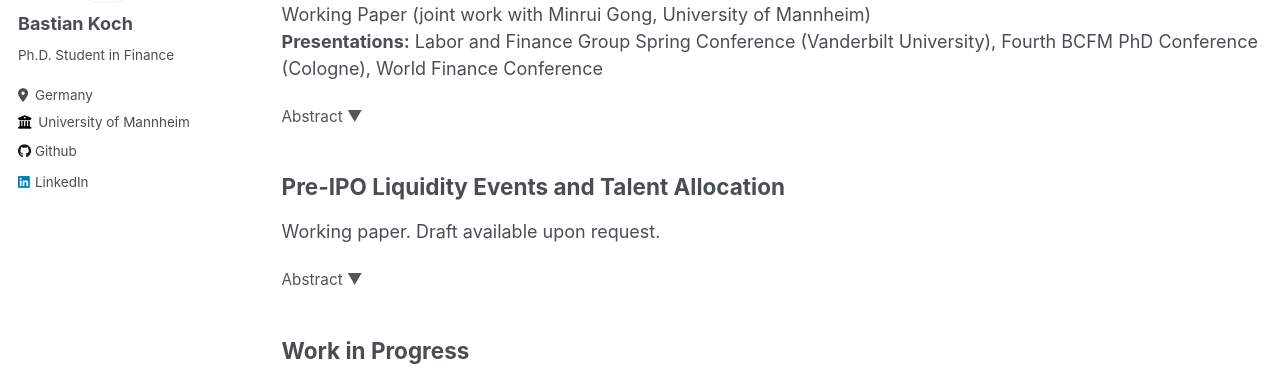
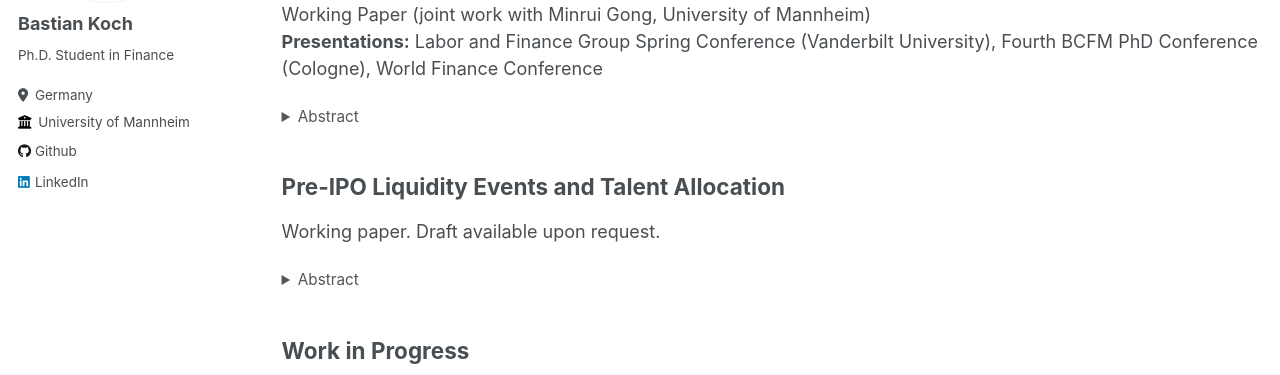
Before and after one commit to BastianKoch/BastianKoch.github.io, a Jekyll site: the page built from _pages/publications.md, in a window 1280 px wide. Shown: the part 294-669 px from the top of the page. Built offline with Jekyll 4.4.1, drawn with Linux system fonts in a browser that asks for light colours.

Commit message:
Fix details toggle broken by theme CSS reset
Co-Authored-By: Claude Sonnet 4.6 <noreply@anthropic.com>

```diff
--- a/_includes/archive-single.html
+++ b/_includes/archive-single.html
@@ -52,7 +52,7 @@
 
     {% if post.abstract %}
     <details style="margin-top: 0.3em; margin-bottom: 0.8em;">
-      <summary style="cursor:pointer; font-size:0.85em; color:#555; list-style:none;">Abstract ▼</summary>
+      <summary style="cursor:pointer; font-size:0.85em; color:#555;">Abstract</summary>
       <p style="font-size:0.9em; color:#333; margin-top:0.5em;">{{ post.abstract }}</p>
     </details>
     {% endif %}
--- a/_includes/head/custom.html
+++ b/_includes/head/custom.html
@@ -27,6 +27,12 @@
 <link rel="stylesheet" href="{{ base_path }}/assets/css/academicons.css"/>
 
 
+<style>
+details > *:not(summary) { display: none; }
+details[open] > *:not(summary) { display: block; }
+details > summary { cursor: pointer; }
+</style>
+
 <!-- Support for MatJax -->
 <script src="https://cdnjs.cloudflare.com/polyfill/v3/polyfill.min.js?features=es6"></script>
 <script id="MathJax-script" async src="https://cdn.jsdelivr.net/npm/mathjax@3/es5/tex-mml-chtml.js"></script>
```
